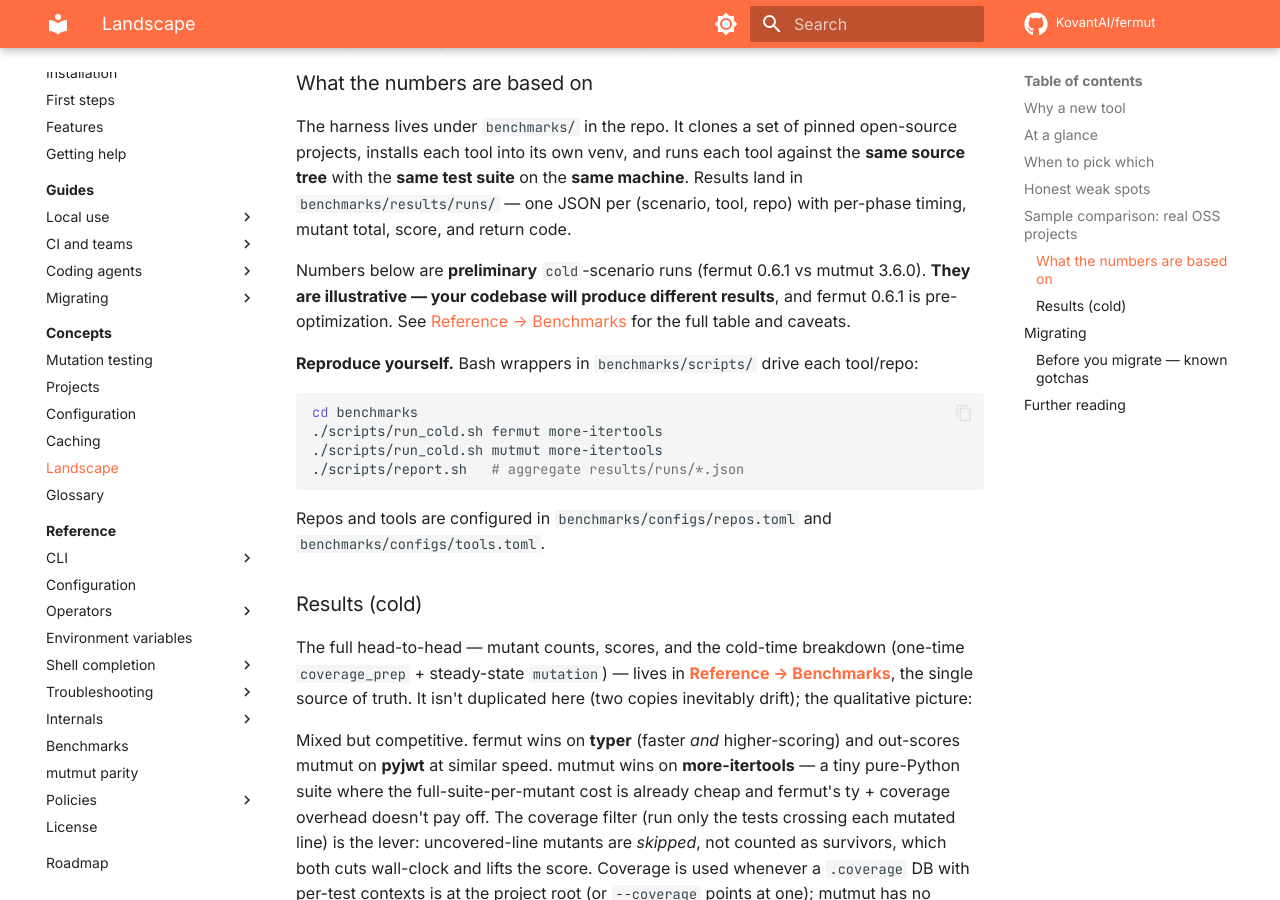
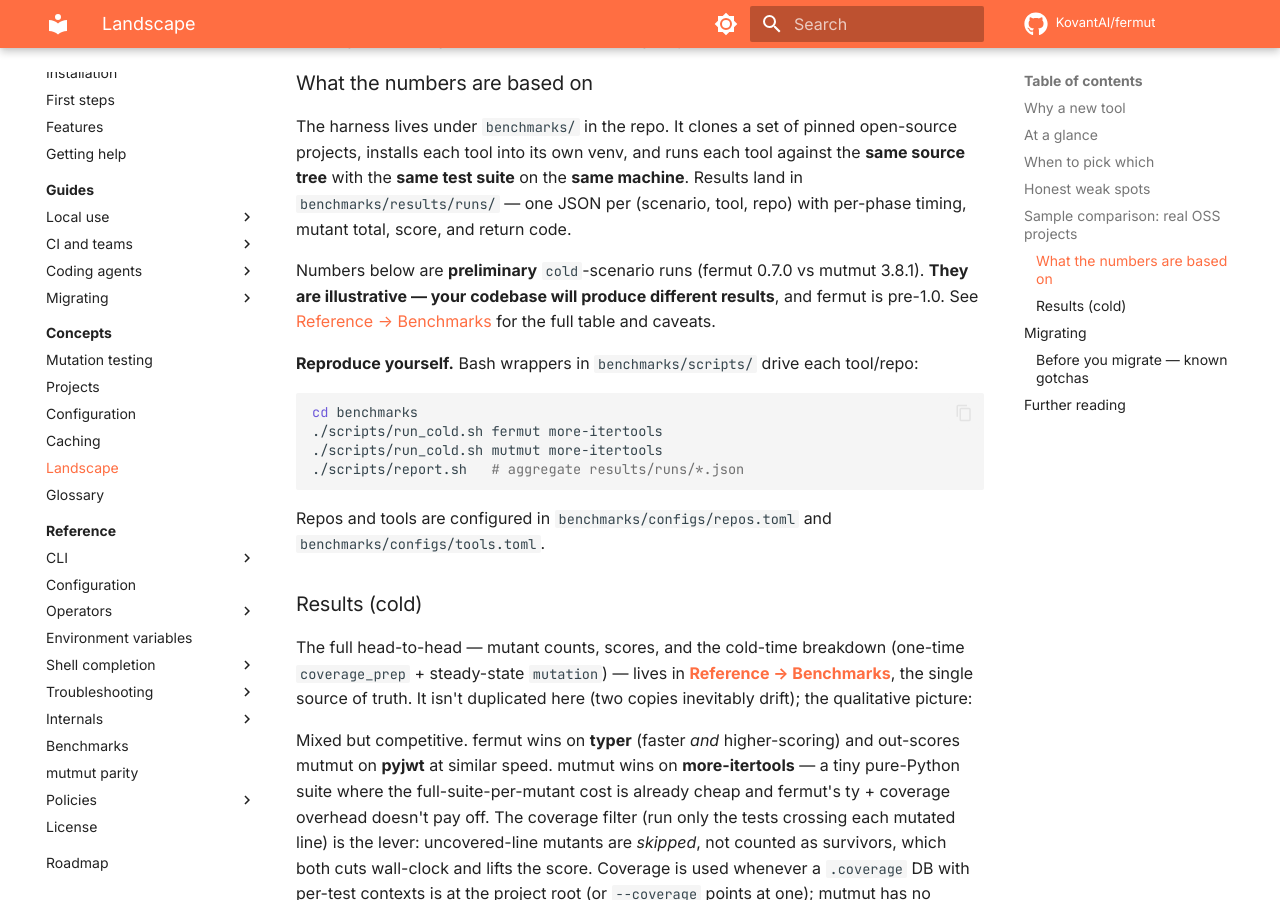
Before and after one commit to KovantAI/fermut, an MkDocs documentation site: the page built from docs/concepts/landscape.md, in a window 1280 px wide and 900 px high, scrolled down 4035 px. Built offline with MkDocs 1.6.1 and Material for MkDocs 9.7.7, drawn with Linux system fonts in a browser that asks for light colours; comment, search, counter and statistics services are not loaded.

Commit message:
bump version to 0.7.0 (#217)

```diff
--- a/Cargo.toml
+++ b/Cargo.toml
@@ -1,6 +1,6 @@
 [package]
 name = "fermut"
-version = "0.6.1"
+version = "0.7.0"
 edition = "2021"
 rust-version = "1.83"
 authors = ["Kovant AB"]
--- a/action.yml
+++ b/action.yml
@@ -1,7 +1,7 @@
 # fermut PR mutation gate.
 #
 #   - uses: actions/checkout@<sha>
-#   - uses: KovantAI/fermut@v0.6.1
+#   - uses: KovantAI/fermut@v0.7.0
 #     with:
 #       fail-under: "80"
 #
@@ -50,7 +50,7 @@
   fermut-version:
     description: >-
       fermut release to install from PyPI. Empty installs the version matching
-      the action ref (`@v0.6.1` → fermut 0.6.1), else the latest release.
+      the action ref (`@v0.7.0` → fermut 0.7.0), else the latest release.
       "project" uses the fermut already installed in the project environment.
     required: false
     default: ""
--- a/docs/concepts/landscape.md
+++ b/docs/concepts/landscape.md
@@ -131,9 +131,9 @@
 with per-phase timing, mutant total, score, and return code.
 
 Numbers below are **preliminary** `cold`-scenario runs (fermut
-0.6.1 vs mutmut 3.6.0). **They are illustrative — your codebase
-will produce different results**, and fermut 0.6.1 is
-pre-optimization. See [Reference → Benchmarks](../reference/benchmarks.md)
+0.7.0 vs mutmut 3.8.1). **They are illustrative — your codebase
+will produce different results**, and fermut is
+pre-1.0. See [Reference → Benchmarks](../reference/benchmarks.md)
 for the full table and caveats.
 
 **Reproduce yourself.** Bash wrappers in `benchmarks/scripts/`
```
Also changed, not shown: CHANGELOG.md (+26 -5 lines), docs/guides/claude-code-skill.md (+1 -1 lines), docs/guides/github-action.md (+8 -8 lines), docs/reference/benchmarks.md (+3 -3 lines), docs/reference/cli/install-skills.md (+1 -1 lines), examples/github-actions/README.md (+1 -1 lines), 6 other files.
